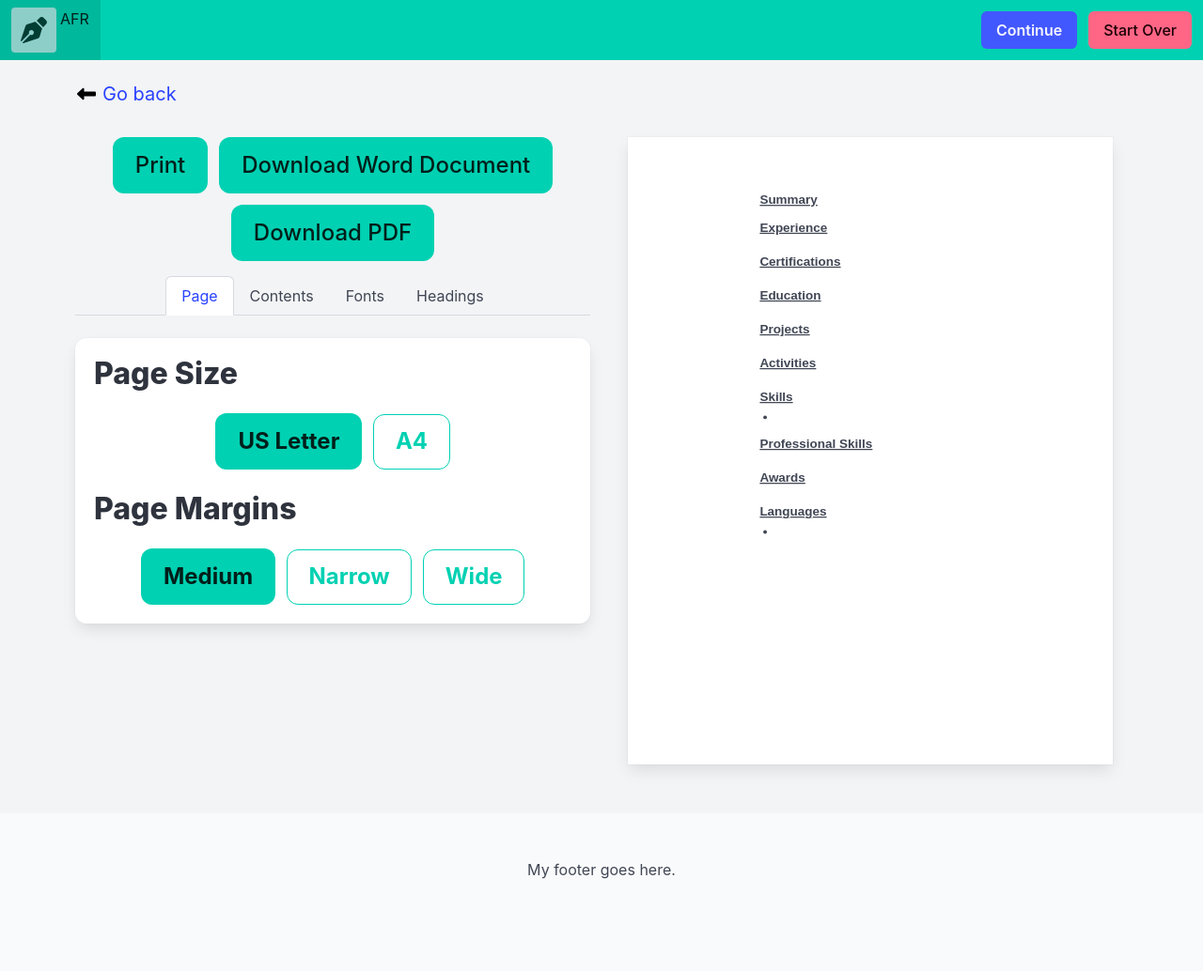
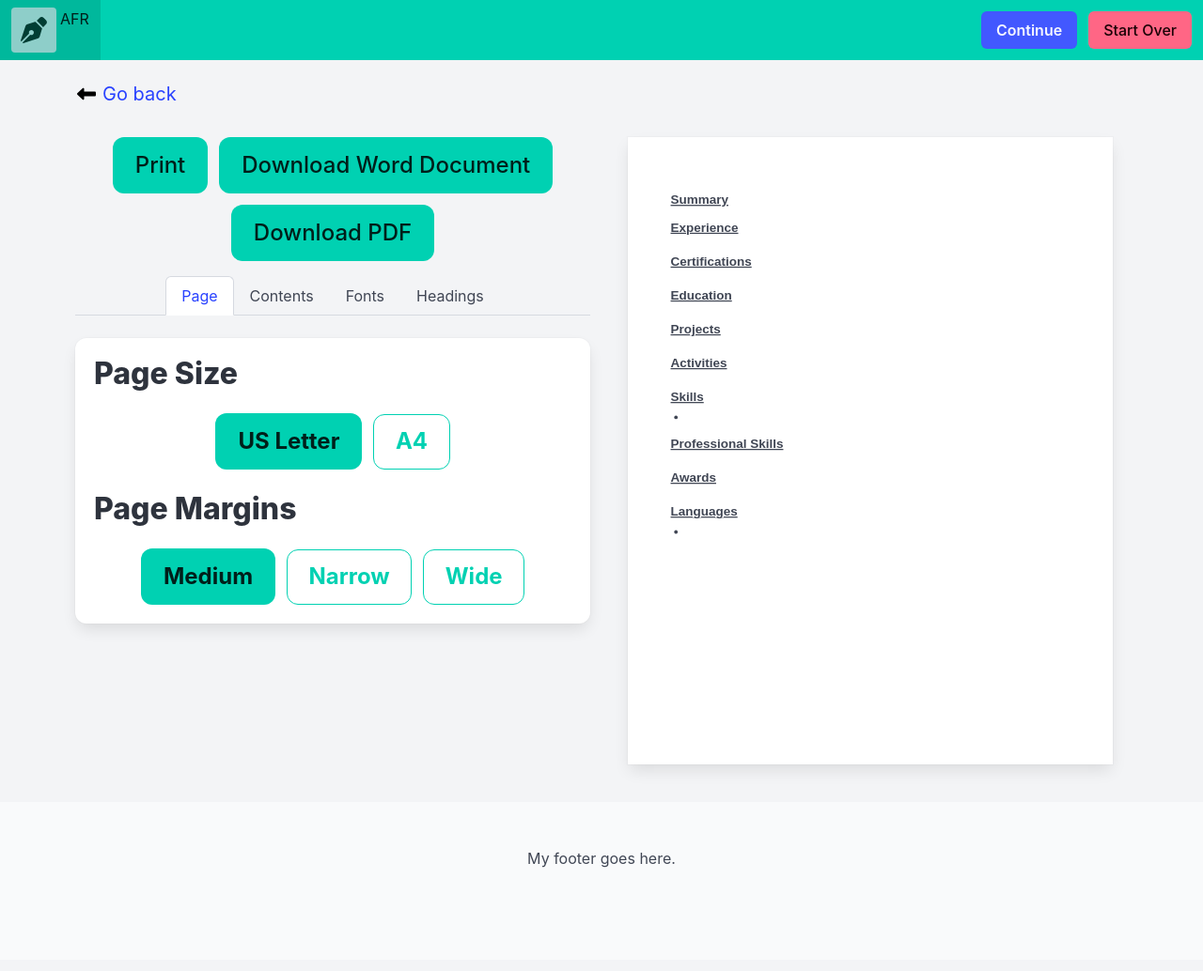
Before and after one commit to HeirOfNorton/alwaysfreeresume, a Jekyll site: the page built from pages/print.html, in a window 1280 px wide. Shown: the whole page at 94% size. Built offline with Jekyll 4.4.1, drawn with Linux system fonts in a browser that asks for light colours.

Commit message:
Reverting the change to a templated. Wasn't working, will try something else.

```diff
--- a/pages/print.html
+++ b/pages/print.html
@@ -91,17 +91,9 @@
             @afterprint.window="printing = false"
             :style="printing || (style.pagesize == 'pageletter' ? {height: boxwidth * (22/17) + 'px'} : {height: boxwidth * (297/210) + 'px'})"
         >
-            <div id="pagebox" :style="printing || (style.pagesize == 'pageletter' ? {scale: boxwidth / 816} : {scale: boxwidth / 794})"></div>
-        </div>
-    </div>
-
-
-</div>
-
-<div id="printpage"></div>
-
-<template x-teleport="#printpage, #pagebox">
-    <div class="page" :class="Object.values(style)">
+            <div class="page" :style="printing || (style.pagesize == 'pageletter' ? {scale: boxwidth / 816} : {scale: boxwidth / 794})"
+                :class="Object.values(style)"
+            >
                 <template x-for="section in order">
                     <section x-data="{current: sections[section]}" x-show="!current.skipped">
                         <template x-if="current.type === 'contact'">
@@ -210,6 +202,14 @@
                     </section>
                 </template>
             </div>
-</template>
+        </div>
+    </div>
+
 
 </div>
+
+
+
+
+
+</div>
```
Lines whose indentation alone changed are shown as unchanged.
